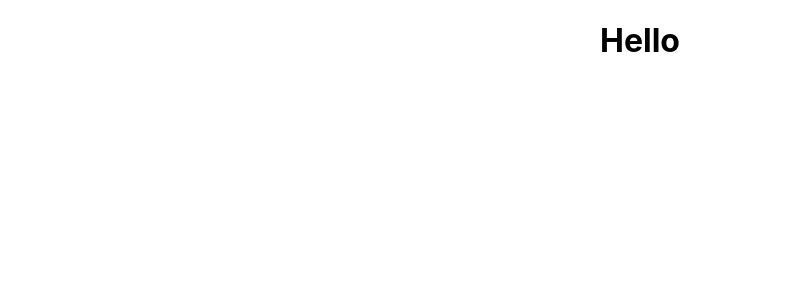
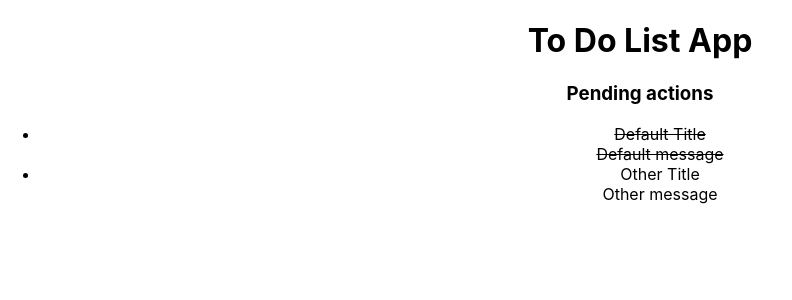
Before and after one commit to MateoCardonaRincon/todo-app-frontend, a React (Vite) app: page / in a window 1280 px wide. Shown: the top 300 px of the page, without its empty margins (0-792 px from the left). Built offline with nearby package versions, Linux system fonts and the light colour scheme.

Commit message:
Created the store provider and tested the context state

```diff
--- a/src/App.jsx
+++ b/src/App.jsx
@@ -1,10 +1,16 @@
 import './App.css'
+import StoreProvider from "/src/components/StoreProvider"
+import TodoList from "/src/components/ToDoList"
 
 function App() {
   return (
-    <div className="App">
-      <h1>Hello</h1>
-    </div>
+    <StoreProvider>
+      <div className="App">
+        <h1>To Do List App</h1>
+        <TodoList />
+      </div>
+
+    </StoreProvider>
   )
 }
 
--- a/src/components/StoreProvider.jsx
+++ b/src/components/StoreProvider.jsx
@@ -0,0 +1,42 @@
+import { createContext, useReducer } from "react"
+import reducer from "/src/components/Reducer"
+
+const initialState = {
+    note: {
+        id: "",
+        title: "",
+        message: "",
+        done: false
+    },
+    listOfNotes: [
+        {
+            id: 0,
+            title: "Default Title",
+            message: "Default message",
+            done: true
+        },
+        {
+            id: 1,
+            title: "Other Title",
+            message: "Other message",
+            done: false
+        }
+    ],
+}
+
+const Store = createContext(initialState)
+
+const StoreProvider = ({ children }) => {
+
+    const [state, dispatch] = useReducer(reducer, initialState)
+
+    return (
+        <Store.Provider value={{state, dispatch}}>
+            {children}
+        </Store.Provider>
+    )
+}
+
+export default StoreProvider
+
+export {Store, initialState}
--- a/src/components/ToDoList.jsx
+++ b/src/components/ToDoList.jsx
@@ -0,0 +1,24 @@
+import { Store } from '/src/components/StoreProvider'
+import { useContext } from 'react'
+
+const ToDoList = () => {
+
+    const { state, dispatch } = useContext(Store)
+
+    return (
+        <div>
+            <h3>Pending actions</h3>
+
+            <ul>
+                {state.listOfNotes.map(note => {
+                    return <li key={note.id} style={note.done ? { textDecoration: 'line-through' } : {}}>
+                        {note.title} <br />
+                        {note.message} <br />
+                    </li>
+                })}
+            </ul>
+        </div>
+    )
+}
+
+export default ToDoList
```
